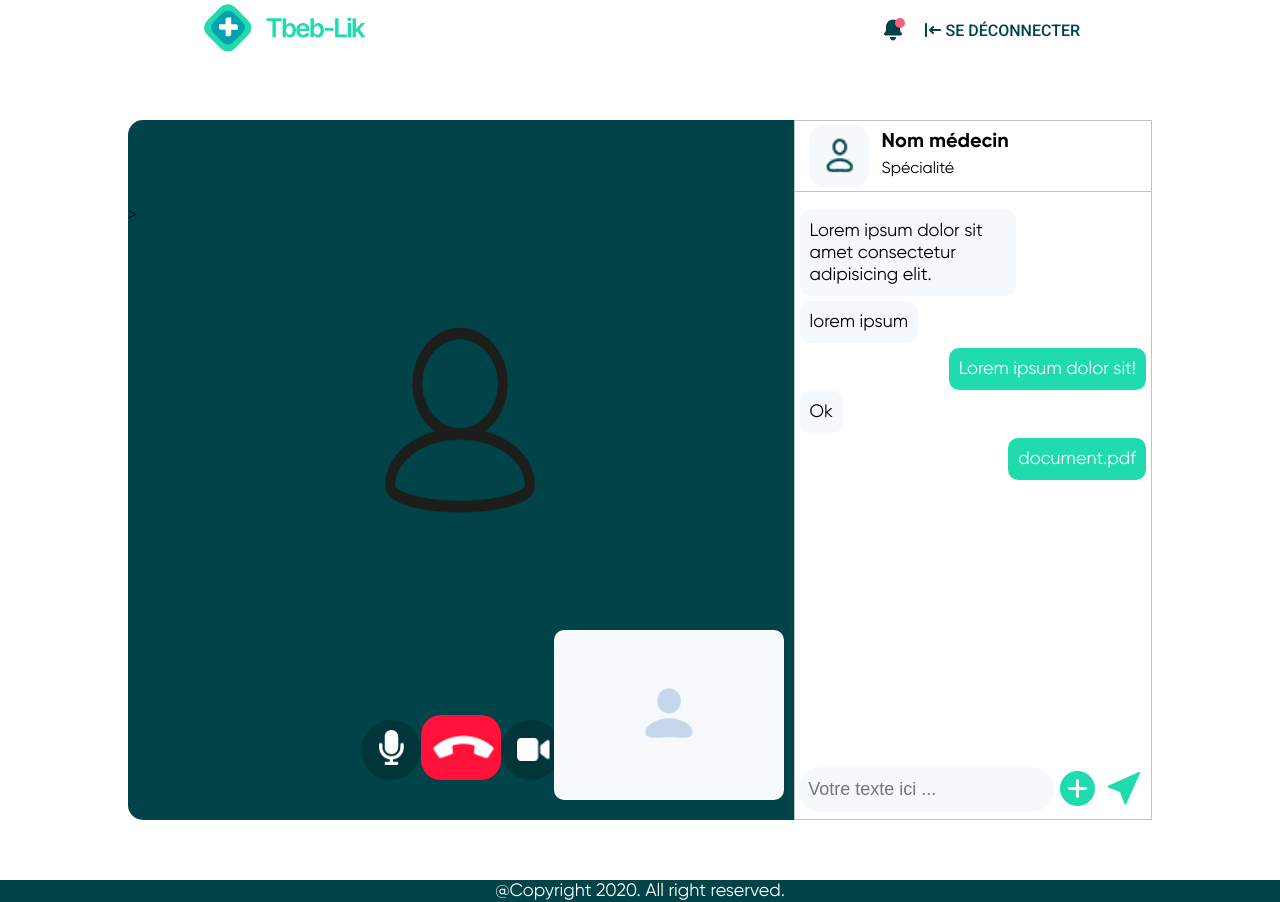
After one commit to AHmims/Tbeb-Lik, a PHP site: page /app/html/ocp_patient_contact.html in a window 1280 px wide. The commit adds this page. Run offline with PHP 8.4, Linux system fonts and the light colour scheme.

Commit message:
Page contact patient

```diff
--- a/app/css/patient_1_OCP.css
+++ b/app/css/patient_1_OCP.css
@@ -287,6 +287,194 @@ body {
   margin: auto;
 }
 
+
+
+.partContact{
+width:80%;
+margin: auto;
+height: 700px;
+display: flex;
+margin-top: 60px;
+margin-bottom: 60px;
+}
+.appel{
+  height: 100%;
+  width:65%;
+  background-color: #004348;
+  border-bottom-left-radius: 15px;
+  border-top-left-radius: 15px;
+  display: flex;
+  flex-direction: column;
+}
+
+.imUser{
+  width: 100%;
+  height: 100%;
+  align-items: center;
+  justify-content: center;
+  justify-content: center;
+}
+.imgUser{
+  height:200px;
+  width: 170px;
+  position: relative;
+	top:50%;
+	left:50%;
+	margin-top:-100px;
+	margin-left:-95px;
+}
+.Imgs{
+  display: flex;
+  width: 100%;
+  height: 100px;
+}
+.Imgs div{
+  width: 33%;
+}
+.Imgs .icons{
+  display: flex;
+  justify-content: space-between;
+  height: 100px;
+  width: 30%;
+  margin: auto;
+
+}
+.icons div{
+  height:60px;
+  width: 60px;
+  background-color: rgba(0,0,0,0.2);
+  border-radius: 40px;
+  align-items: center;
+  justify-content: center;
+  justify-items: center;
+  cursor: pointer;
+}
+.icons div:hover{
+  background-color: rgba(255, 255, 255, 0.2);
+}
+.icons img{
+  height:35px;
+  width: 25px;
+  position: relative;
+  top:50%;
+  left:50%;
+  margin-top: -20px;
+  margin-left: -12px;
+}
+#video{
+  height:23px;
+  width: 33px;
+  margin-top: -30px;
+  margin-left: -14px;
+  margin-bottom: 3px;
+}
+.icons .divApp{
+  height:65px;
+  width: 80px;
+  background-color: rgb(255, 17, 57);
+  border-radius: 20px;
+  align-items: center;
+  justify-content: center;
+  justify-items: center;
+  cursor: pointer;
+  margin-top: -5px;
+}
+.icons #appel{
+  height:60px;
+  width: 65px;
+  margin-top: -28px;
+  margin-left: -30px;
+}
+.popup{
+  height: 100px;
+  justify-content: right;
+  width: 25%;
+}
+.popup img{
+  width: 230px;
+  height: 170px;
+  float: right;
+  border-radius: 10px;
+  margin-top:-90px;
+  margin-right: 10px;
+}
+
+.message{
+  font-family: "Gilroy", sans-serif;
+  height: 100%;
+  width: 35%;
+  background-color: rgb(255, 255, 255);
+  border: 1px solid #c4c4c4;
+  box-sizing: border-box;
+}
+.medInfos{
+  display: flex;
+  height: 70px;
+  border-bottom: 1px solid #c4c4c4;
+  padding-left: 10px;
+}
+.medInfos img{
+  margin:4px;
+}
+.infos{
+  display: flex;
+  flex-direction: column;
+  margin:9px;
+}
+.infos span:first-of-type{
+  font-weight: bold;
+  font-size: 20px;
+  margin-bottom: 5px;
+}
+.msgs{
+ height: 570px;
+ overflow-y: scroll;
+ scroll-behavior: auto;
+}
+.msgs p {
+  background-color: #F6F9FC;
+  height:fit-content;
+  border-radius: 10px;
+  padding:10px;
+  font-size: 18px;
+  width: fit-content;
+  margin-left: 5px;
+  margin-right: 5px;
+  clear: right;
+  margin-bottom: -13px;
+  max-width: 55%;
+}
+.msgs .msgUser{
+  background-color:#1FDBAE;
+  float: right;
+  color:white;
+  margin-bottom: 1px;
+
+}
+.writeMsg{
+  display: flex;
+  width: 98%;
+  margin: auto;
+  margin-top:5px;
+
+}
+#write{
+  width: 320px;
+  background-color: #F6F9FC;
+  color: rgb(129, 129, 129);
+  height: 45px;
+  border-radius: 23px;
+  font-size: 18px;
+  border-style: none;
+  padding:10px;
+  box-sizing: border-box;
+}
+.writeMsg button{
+  background-color: white;
+  border-style: none;
+  cursor: pointer;
+}
+
 @media screen and (max-width: 1200px) {
   .formulaire{
     flex-direction: column;
--- /dev/null
+++ b/app/html/ocp_patient_contact.html
@@ -0,0 +1,76 @@
+<!DOCTYPE html>
+<html lang="en">
+
+<head>
+    <meta charset="UTF-8">
+    <meta name="viewport" content="width=device-width, initial-scale=1.0">
+    <link rel="stylesheet" href="../css/patient_1_OCP.css">
+    <script src="https://unpkg.com/@lottiefiles/lottie-player@latest/dist/lottie-player.js"></script>
+    <title>Formulaire</title>
+</head>
+
+<body>
+    <div id="content">
+        <header id="navBar">
+            <div id="navBarIn">
+                <a href="#">
+                    <img src="../icon/logo_full.svg" alt="logo" id="navBarLogo">
+                </a>
+                <div id="navBarNavText">
+                    <a href="#" id="btnNotif" class="notifActive">
+                        <img src="../icon/bellDark.svg" alt="">
+                    </a>
+                    <a href="#" id="logout">
+                        <img src="../icon/logout.svg" alt="">
+                        Se déconnecter
+                    </a>
+                </div>
+            </div>
+        </header>
+
+        <section>
+            <div class="partContact">
+                <div class="appel">
+                    <div class="imUser">><img src="../img/User.png" alt="user" class="imgUser"></div>
+                    <div class="Imgs">
+                        <div></div>
+                            <div class="icons">
+                                <div><img src="../img/micro.png" alt="micro" id="micro"></div>
+                                <div class="divApp"><img src="../img/phone.png" alt="appel" id="appel"></div>
+                                <div><img src="../img/video.png" alt="vid" id="video"></div>
+                            </div>
+                            <div class="popup"> <img src="../img/popup.jpg"></div>
+                        </div>
+                    </div>
+                <div class="message">
+                        <div class="medInfos">
+                            <img src="../img/medecin.png" width="60px" alt="medecin">
+                            <div class="infos">
+                                <span> Nom médecin </span>
+                                <span> Spécialité </span>
+                            </div>
+                        </div>
+                        <div class="msgs">
+                            <p> Lorem ipsum dolor sit amet consectetur adipisicing elit. </p>
+                            <p> lorem ipsum </p>
+                            <p class="msgUser"> Lorem ipsum dolor sit!</p>
+                            <p> Ok </p>
+                            <p class="msgUser"> document.pdf </p>
+                        </div>
+                        <div class="writeMsg">
+                            <input type="text" id="write" placeholder="Votre texte ici ...">
+                            <button id="envoyer"> <img src="../img/Envoyer.jpg"></button>
+                            <button id="btnAdd"> <img src="../img/File.jpg"> </button>
+                        </div>
+                </div>
+            </div>
+        </section>
+
+        <div id="footer">
+            <span>@Copyright 2020. All right reserved.</span>
+        </div>
+    </div>
+    <script src="../js/patient_1_OCP.js"></script>
+</body>
+
+</html>
--- a/app/html/ocp_patient_formulaire.html
+++ b/app/html/ocp_patient_formulaire.html
@@ -6,7 +6,7 @@
     <meta name="viewport" content="width=device-width, initial-scale=1.0">
     <link rel="stylesheet" href="../css/patient_1_OCP.css">
     <script src="https://unpkg.com/@lottiefiles/lottie-player@latest/dist/lottie-player.js"></script>
-    <title>PlayGround</title>
+    <title>Formulaire</title>
 </head>
 
 <body>
```
Also changed, not shown: other parts of app/css/patient_1_OCP.css (+62 -0 lines), app/img/Envoyer.jpg (added), app/img/File.jpg (added), app/img/User.png (added), app/img/medecin.png (added), app/img/micro.png (added), app/img/phone.png (added), app/img/popup.jpg (added), app/img/video.png (added).
